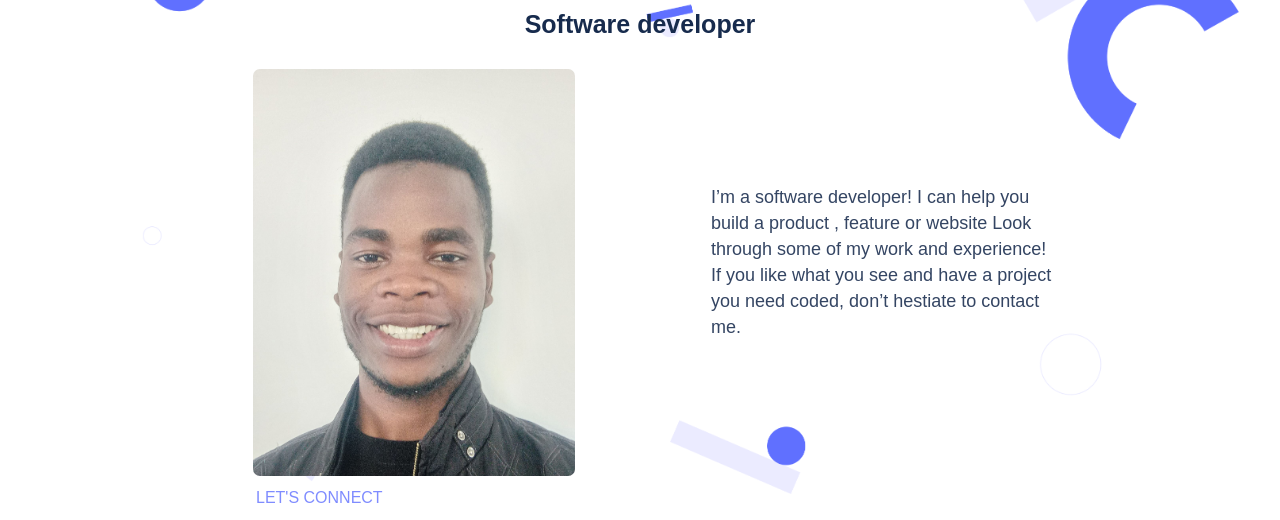
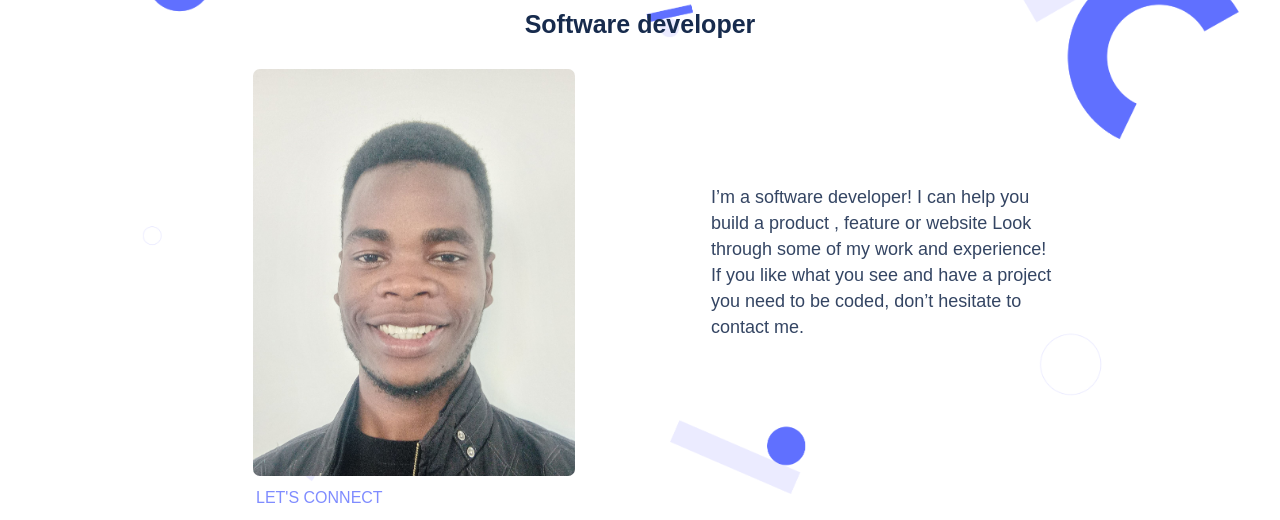
Before and after one commit to Kayonga99/the-big-project, a website: page index.html in a window 1280 px wide. Shown: the part 197-717 px from the top of the page. Drawn offline with Linux system fonts and the light colour scheme.

Commit message:
Update paragraph.

```diff
--- a/index.html
+++ b/index.html
@@ -28,8 +28,8 @@
       <p class="prg text">
         I’m a software developer! I can help you build a product ,
         feature or website Look through some of my work and experience!
-        If you like what you see and have a project you need coded, don’t
-        hestiate to contact me.
+        If you like what you see and have a project you need to be coded, don’t
+        hesitate to contact me.
       </p>
     </div>
       <h4 class="connect connect-text"> <a href="https://www.linkedin.com/in/kayonga-chiteta-776949227/">LET'S CONNECT</a></h4>
@@ -61,8 +61,8 @@
         <p class="prg">
           Hello I’m a software developer! Livind in Ndola Zambia, I can help you build a product ,
           feature or website Look through some of my work and experience!
-          If you like what you see and have a project you need coded,
-          don’t hestiate to contact me.
+          If you like what you see and have f you have a project you need to be coded,
+          don’t hesitate to contact me.
         </p>
         <h4 class="connect"><a href="https://www.linkedin.com/in/kayonga-chiteta-776949227/">LET'S CONNECT</a></h4>
         <ul class="ul-list-icons-2">
```
